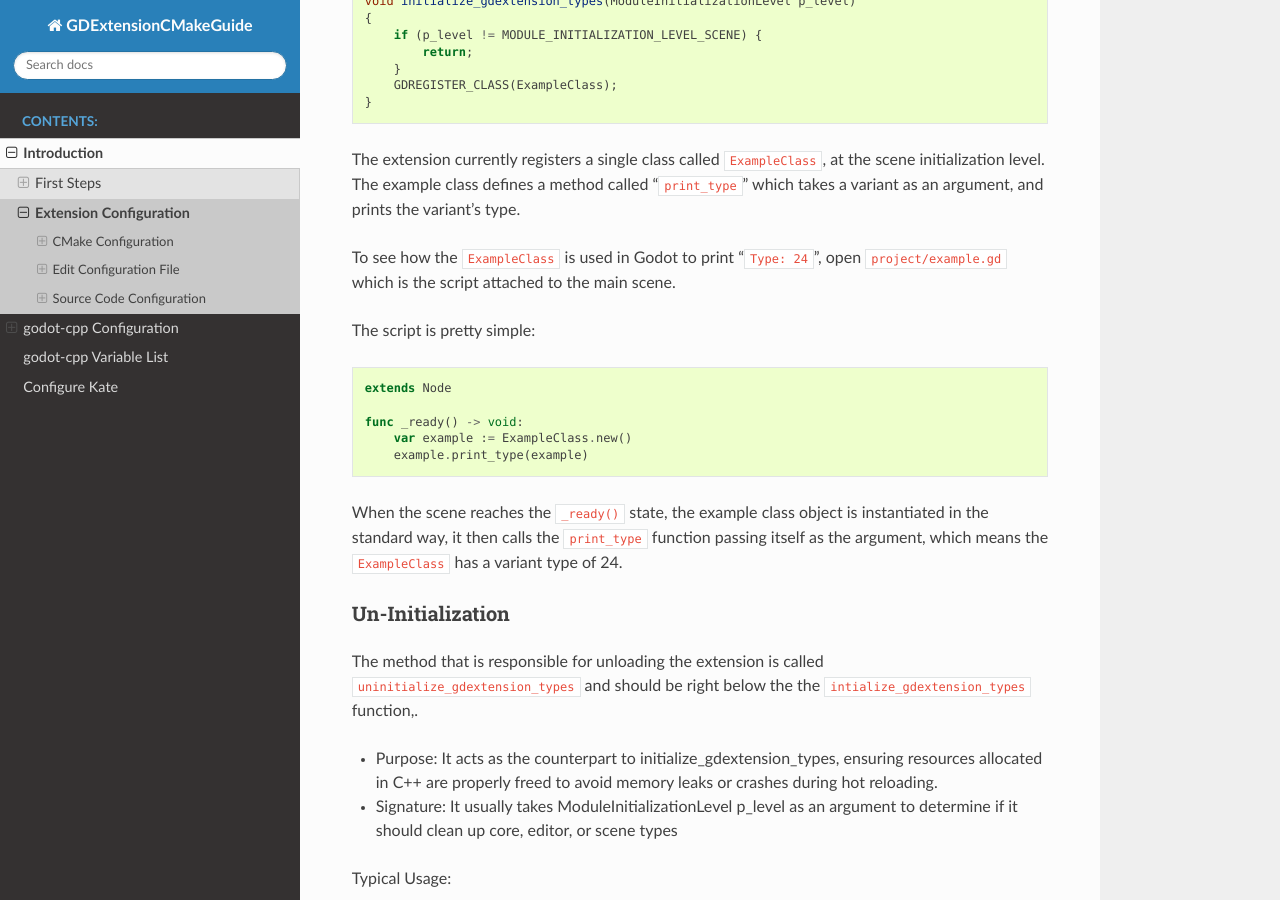
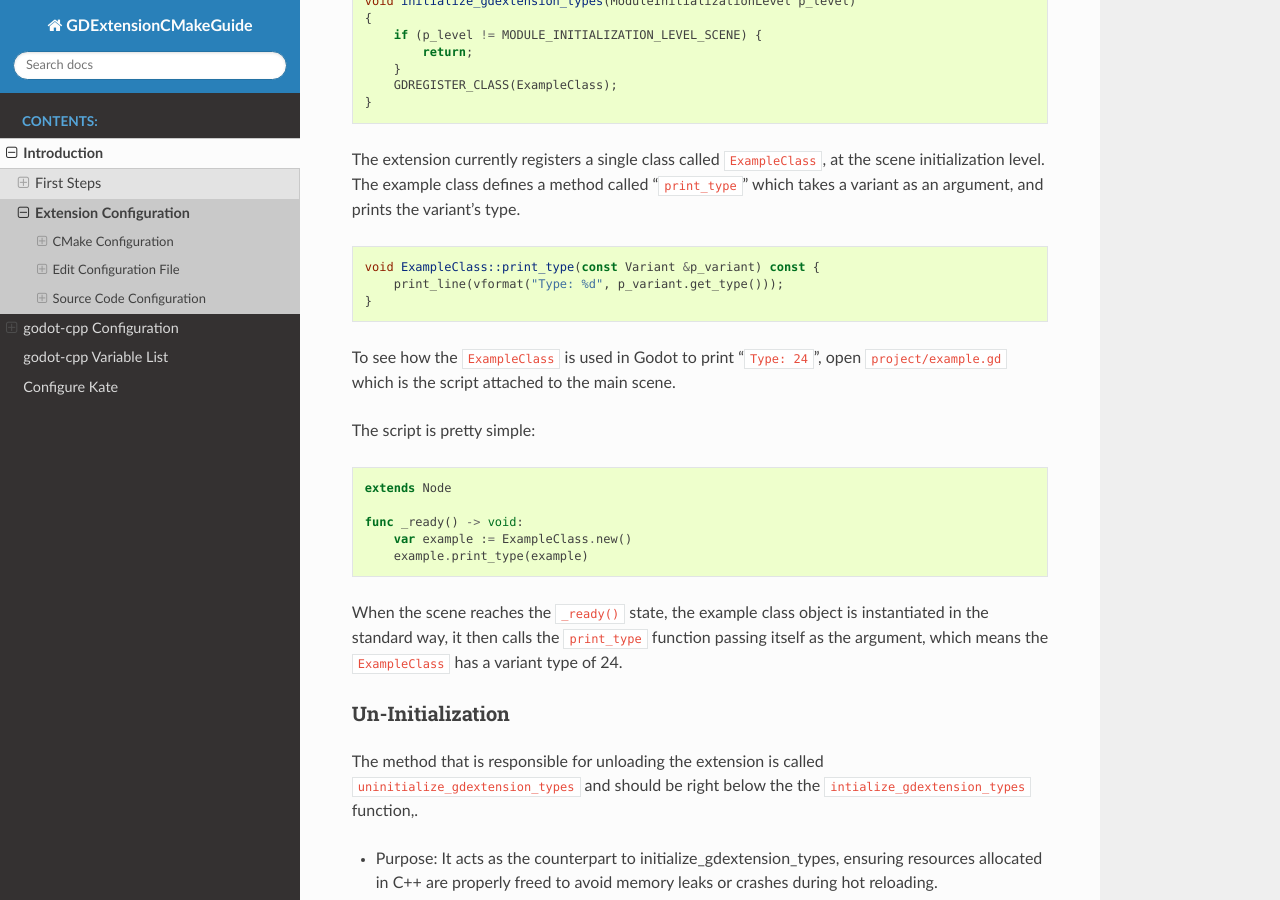
Before and after one commit to silenuz/GDExtension_CMake, a Sphinx documentation site: the page built from docs/source/introduction/extension_configuration.rst, in a window 1280 px wide and 900 px high, scrolled down 4358 px. Built offline with Sphinx 7.4.7 and the Read the Docs theme 3.1.0, drawn with Linux system fonts in a browser that asks for light colours.

Commit message:
added code block for print_type definition in example class

```diff
--- a/docs/source/introduction/extension_configuration.rst
+++ b/docs/source/introduction/extension_configuration.rst
@@ -209,6 +209,12 @@ The extension currently registers a single class called ``ExampleClass``, at the
 The example class defines a method called "``print_type``"
 which takes a variant as an argument, and prints the variant's type.
 
+.. code:: cpp
+
+   void ExampleClass::print_type(const Variant &p_variant) const {
+       print_line(vformat("Type: %d", p_variant.get_type()));
+   }
+
 To see how the ``ExampleClass`` is used in Godot to print "``Type: 24``", open ``project/example.gd`` which is
 the script attached to the main scene.
 
```
